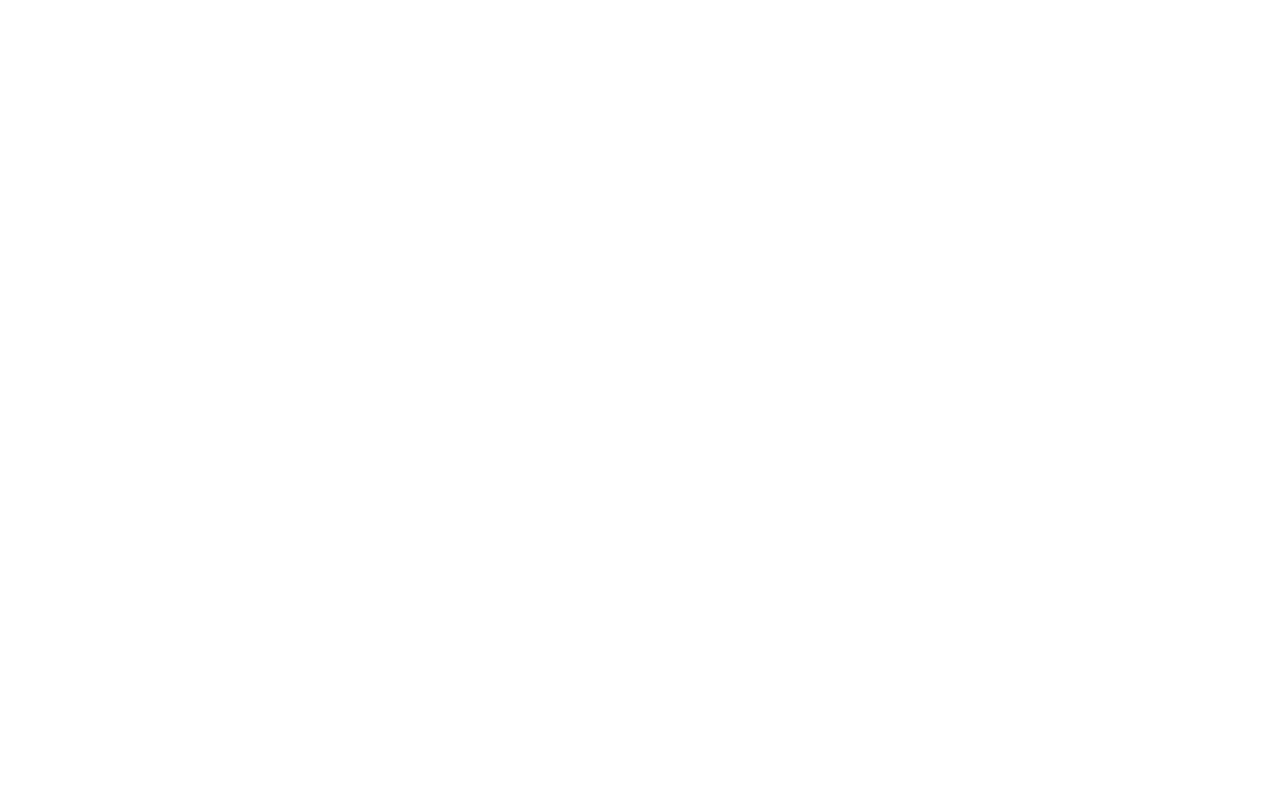
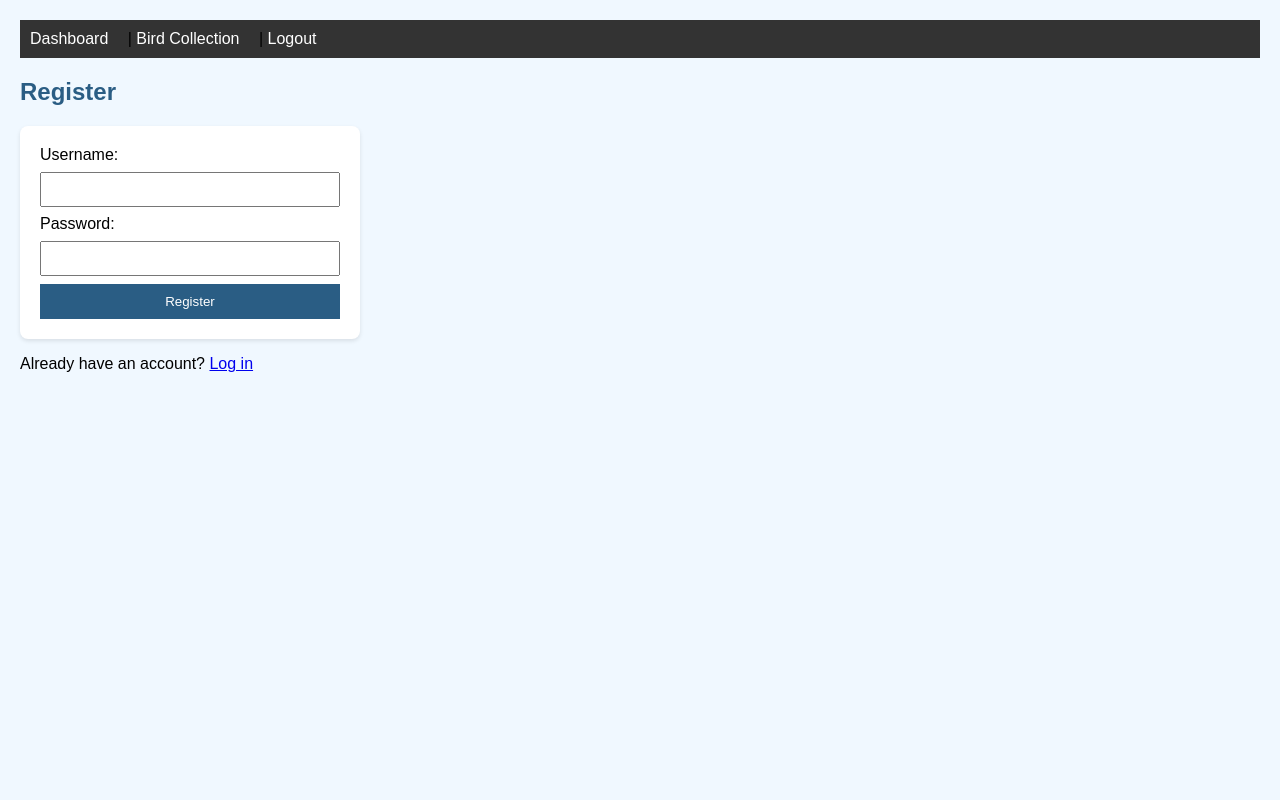
Before and after one commit to software-students-spring2025/5-final-webslingrz, a Flask app: page /register in a window 1280 px wide. Before the commit the page is empty. Run offline with Flask 3, Linux system fonts and the light colour scheme; some libraries are stand-ins or nearby versions.

Commit message:
Add login register pages

```diff
--- a/backend/static/styles.css
+++ b/backend/static/styles.css
@@ -0,0 +1,64 @@
+body {
+    font-family: Arial, sans-serif;
+    background-color: #f0f8ff;
+    margin: 0;
+    padding: 20px;
+}
+
+nav {
+    background-color: #333;
+    padding: 10px;
+    margin-bottom: 20px;
+}
+
+nav a {
+    color: white;
+    margin-right: 15px;
+    text-decoration: none;
+}
+
+nav a:hover {
+    text-decoration: underline;
+}
+
+h2 {
+    color: #2a5d84;
+}
+
+form {
+    background-color: white;
+    padding: 20px;
+    border-radius: 8px;
+    width: 300px;
+    box-shadow: 0 2px 4px rgba(0,0,0,0.1);
+}
+
+input[type="text"],
+input[type="password"] {
+    width: 100%;
+    padding: 8px;
+    margin: 8px 0;
+    box-sizing: border-box;
+}
+
+button {
+    background-color: #2a5d84;
+    color: white;
+    border: none;
+    padding: 10px;
+    cursor: pointer;
+    width: 100%;
+}
+
+button:hover {
+    background-color: #1c3d5a;
+}
+
+ul.flashes {
+    background-color: #ffe6e6;
+    border: 1px solid #ff9999;
+    color: #cc0000;
+    padding: 10px;
+    border-radius: 4px;
+    list-style-type: none;
+}
--- a/backend/templates/base.html
+++ b/backend/templates/base.html
@@ -1,10 +1,17 @@
 <!DOCTYPE html>
 <html lang="en">
 <head>
+    <meta charset="UTF-8">
     <title>Bird Game</title>
     <link rel="stylesheet" href="{{ url_for('static', filename='styles.css') }}">
 </head>
 <body>
+    <nav>
+        <a href="/dashboard">Dashboard</a> |
+        <a href="/birds">Bird Collection</a> |
+        <a href="/logout">Logout</a>
+    </nav>
+
     {% with messages = get_flashed_messages() %}
         {% if messages %}
             <ul class="flashes">
@@ -14,6 +21,7 @@
             </ul>
         {% endif %}
     {% endwith %}
+
     {% block content %}{% endblock %}
 </body>
 </html>
--- a/backend/templates/register.html
+++ b/backend/templates/register.html
@@ -0,0 +1,13 @@
+{% extends "base.html" %}
+
+{% block content %}
+<h2>Register</h2>
+<form method="POST">
+    <label>Username:</label>
+    <input type="text" name="username" required><br>
+    <label>Password:</label>
+    <input type="password" name="password" required><br>
+    <button type="submit">Register</button>
+</form>
+<p>Already have an account? <a href="/login">Log in</a></p>
+{% endblock %}
```
Also changed, not shown: backend/templates/birds.html (+15 -0 lines), backend/templates/dashboard.html (+7 -0 lines), backend/templates/login.html (+13 -0 lines), README.md, backend/assets/backgrounds/woodlands.jpg (added), backend/assets/birds/duckling.png (added).
